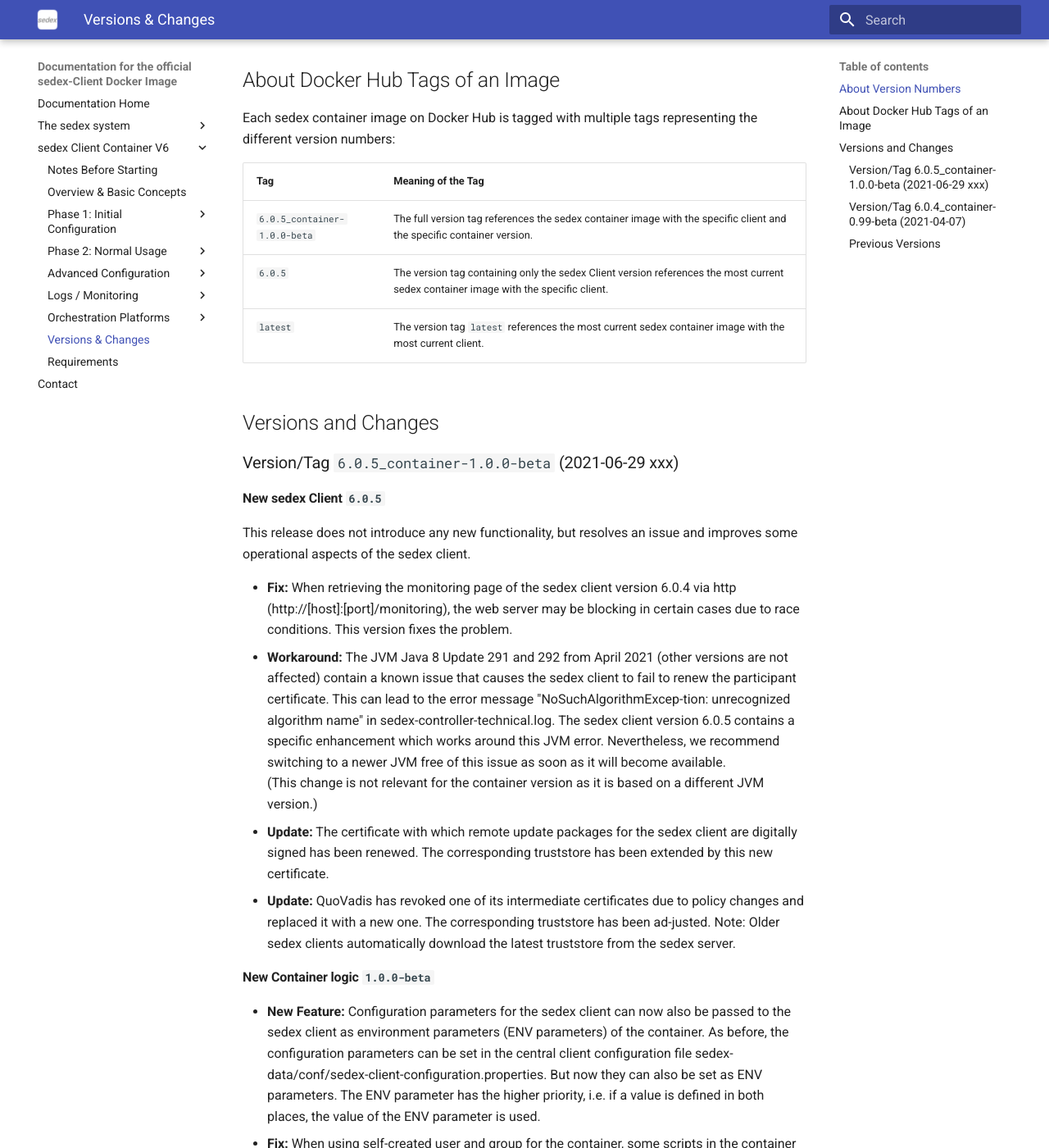
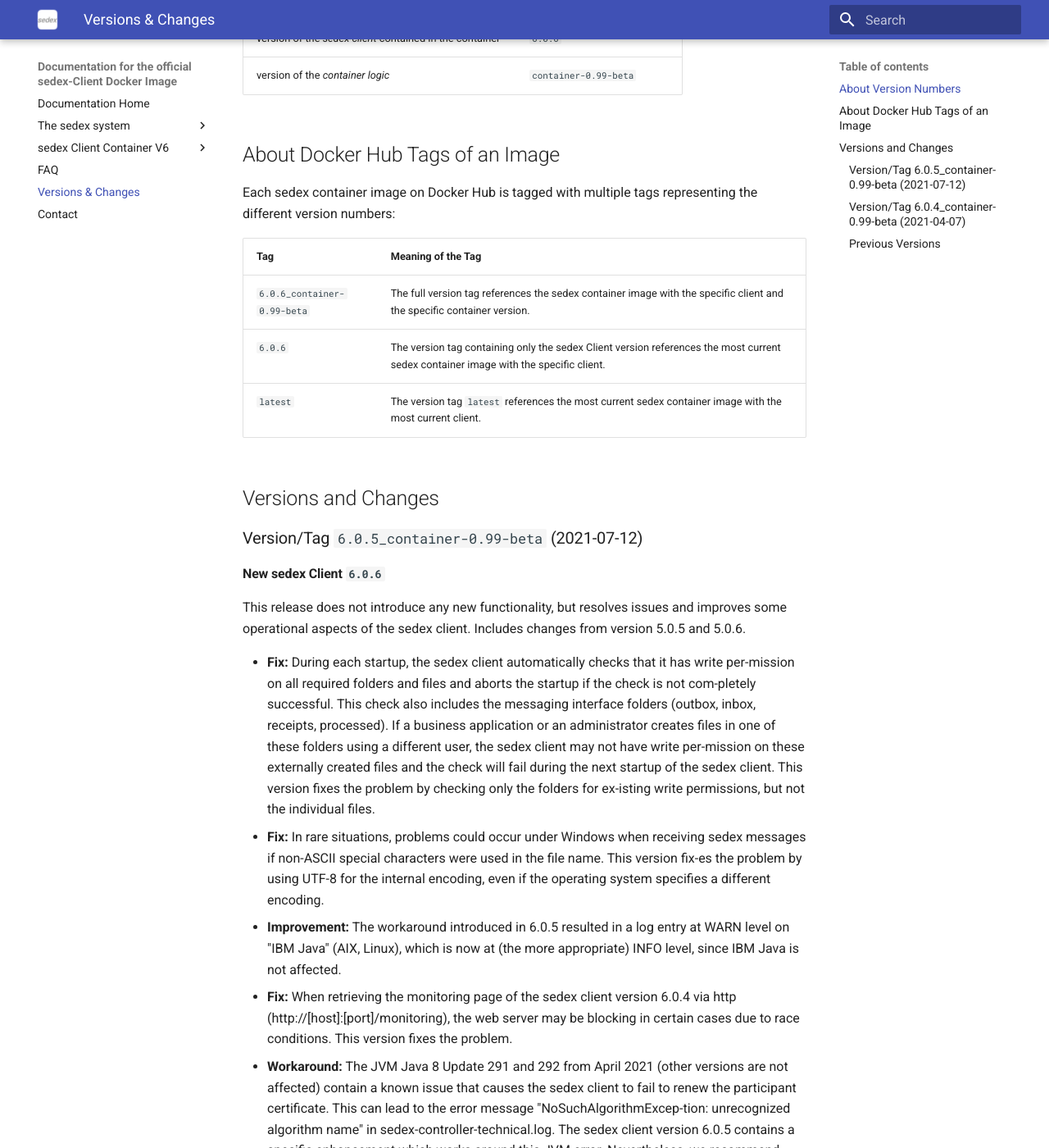
Before and after one commit to sedexch/sedexch.github.io, an MkDocs documentation site: the page built from docs/versions-and-changes.md, in a window 1280 px wide and 1400 px high, scrolled down 456 px. Shown: the whole window at 82% size. Built offline with MkDocs 1.6.1 and Material for MkDocs 9.7.7, drawn with Linux system fonts in a browser that asks for light colours; some of the changed text lies outside the part shown.

```diff
--- a/docs/client-container-v6/versions-and-changes.md
+++ b/docs/versions-and-changes.md
@@ -1,4 +1,6 @@
 # Versions and Changes
+
+**This page explains the structure of version numbers and how version numbers are mapped to Docker container tags of images. The major changes of each version are listed.**
 
 ## About Version Numbers
 
@@ -7,9 +9,9 @@
 
 | Component | Version number |
 |---|---|
-| full version number for the complete container image | `6.0.5_container-1.0.0-beta` |
-| version of the *sedex client* contained in the container | `6.0.5` |
-| version of the *container logic* | `container-1.0.0-beta` |
+| full version number for the complete container image | `6.0.6_container-0.99-beta` |
+| version of the *sedex client* contained in the container | `6.0.6` |
+| version of the *container logic* | `container-0.99-beta` |
 
 
 ## About Docker Hub Tags of an Image
@@ -18,27 +20,34 @@
 
 | Tag | Meaning of the Tag |
 |---|---|
-| `6.0.5_container-1.0.0-beta` | The full version tag references the sedex container image with the specific client and the specific container version. |
-| `6.0.5` | The version tag containing only the sedex Client version references the most current sedex container image with the specific client. |
+| `6.0.6_container-0.99-beta` | The full version tag references the sedex container image with the specific client and the specific container version. |
+| `6.0.6` | The version tag containing only the sedex Client version references the most current sedex container image with the specific client. |
 | `latest` | The version tag `latest` references the most current sedex container image with the most current client. |
 
 
 
 ## Versions and Changes
 
-### Version/Tag `6.0.5_container-1.0.0-beta` (2021-06-29 xxx)
+### Version/Tag `6.0.5_container-0.99-beta` (2021-07-12)
 
 
-#### New sedex Client `6.0.5`
-This release does not introduce any new functionality, but resolves an issue and improves some operational aspects of the sedex client.
+#### New sedex Client `6.0.6`
 
+This release does not introduce any new functionality, but resolves issues and improves some operational aspects of the sedex client. Includes changes from version 5.0.5 and 5.0.6.
+
+- **Fix:** During each startup, the sedex client automatically checks that it has write per-mission on all required folders and files and aborts the startup if the check is not com-pletely successful. This check also includes the messaging interface folders (outbox, inbox, receipts, processed). If a business application or an administrator creates files in one of these folders using a different
+user, the sedex client may not have write per-mission on these externally created files and the check will fail during the next startup of the sedex client. This version fixes the problem by checking only the folders for ex-isting write permissions, but not the individual files.
+- **Fix:** In rare situations, problems could occur under Windows when receiving sedex messages if non-ASCII special characters were used in the file name. This version fix-es the problem by using UTF-8 for the internal encoding, even if the operating system specifies a different encoding.
+- **Improvement:** The workaround introduced in 6.0.5 resulted in a log entry at WARN level on "IBM Java" (AIX, Linux), which is now at (the more appropriate) INFO level, since IBM Java is not affected.
 - **Fix:** When retrieving the monitoring page of the sedex client version 6.0.4 via http (http://[host]:[port]/monitoring), the web server may be blocking in certain cases due to race conditions. This version fixes the problem.
 - **Workaround:** The JVM Java 8 Update 291 and 292 from April 2021 (other versions are not affected) contain a known issue that causes the sedex client to fail to renew the participant certificate. This can lead to the error message "NoSuchAlgorithmExcep-tion: unrecognized algorithm name" in sedex-controller-technical.log. The sedex client version 6.0.5 contains a specific enhancement which
 works around this JVM error. Nevertheless, we recommend switching to a newer JVM free of this issue as soon as it will become available. <br/> (This change is not relevant for the container version as it is based on a different JVM version.)
 - **Update:** The certificate with which remote update packages for the sedex client are digitally signed has been renewed. The corresponding truststore has been extended by this new certificate.
 - **Update:** QuoVadis has revoked one of its intermediate certificates due to policy changes and replaced it with a new one. The corresponding truststore has been ad-justed. Note: Older sedex clients automatically download the latest truststore from the sedex server.
 
-#### New Container logic `1.0.0-beta`
+
+
+#### New Container logic `0.99-beta`
 - **New Feature:** Configuration parameters for the sedex client can now also be passed to the sedex client as environment parameters (ENV parameters) of the container. As before, the configuration parameters can be set in the central client configuration file sedex-data/conf/sedex-client-configuration.properties. But now they can also be set as ENV parameters. The ENV parameter has the higher priority, i.e. if a value is defined in both places, the value of the ENV parameter is used.
 - **Fix:** When using self-created user and group for the container, some scripts in the container could not be executed correctly under certain circumstances, which could lead to a non-functioning sedex client. This problem is fixed in this version.
 
--- a/mkdocs.yml
+++ b/mkdocs.yml
@@ -43,7 +43,7 @@
       - 'Orchestration Platforms':
 #          - 'Overview': client-container-v6/orchestration/overview.md
           - 'Kubernetes & Co.': client-container-v6/orchestration/run_with_kubernetes.md
-      - 'Versions & Changes': client-container-v6/versions-and-changes.md
       - 'Requirements': client-container-v6/requirements.md
-#  - 'FAQ': faq.md
+  - 'FAQ': faq.md
+  - 'Versions & Changes': versions-and-changes.md
   - 'Contact' : contact.md
```
Also changed, not shown: docs/faq.md (+2 -2 lines), docs/index.md (+3 -0 lines).
